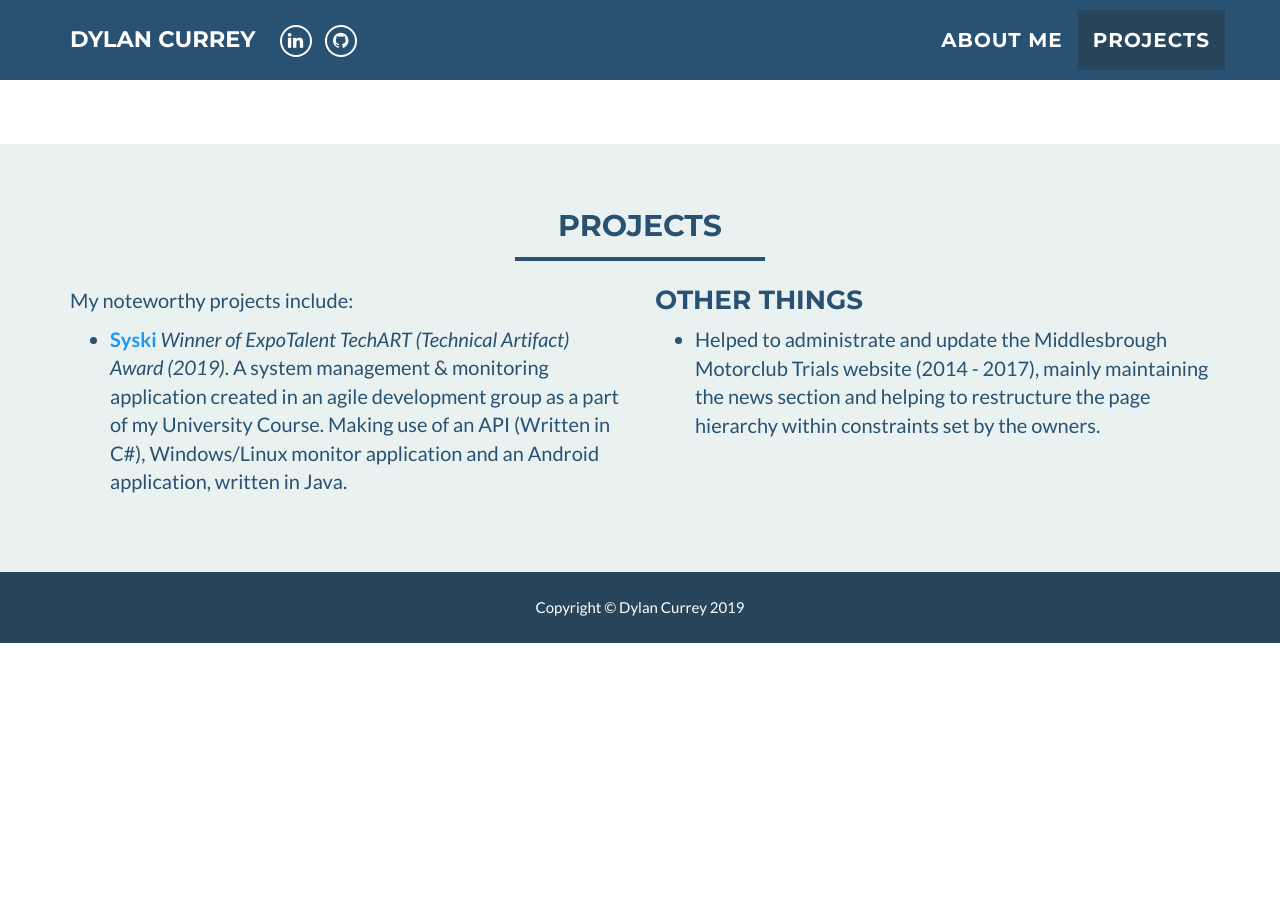
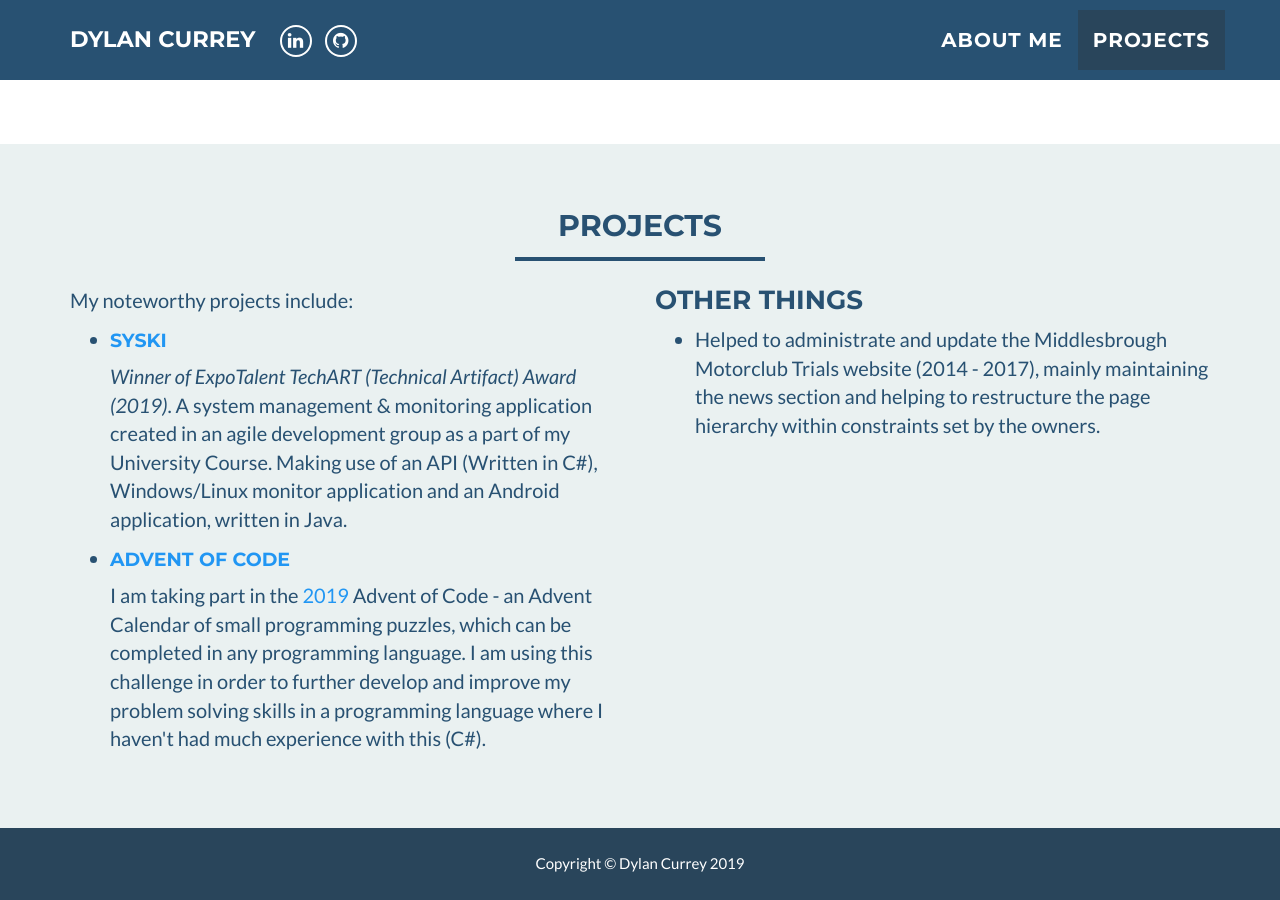
Before and after one commit to dscurrey/dscurrey.github.io, a Jekyll site: the page built from index.html, in a window 1280 px wide and 900 px high, scrolled down 1012 px. Built offline with Jekyll 4.4.1, drawn with Linux system fonts in a browser that asks for light colours; before the commit the page ends 1655 px from its top, so only the background shows below that.

Commit message:
Added Advent Of Code to Projects

```diff
--- a/_includes/projects.html
+++ b/_includes/projects.html
@@ -14,13 +14,25 @@
                 <ul>
                     <li>
                         <a
-                            href="https://github.com/the-kerfi-team/syski_client_android"><b>Syski</b></a>
+                            href="https://github.com/the-kerfi-team/syski_client_android"><h4>Syski</h4></a>
                         <i>Winner of ExpoTalent TechART (Technical Artifact)
                             Award (2019)</i>. A system management & monitoring
                         application created in an agile development group as a
                         part of my University Course. Making use of an API
                         (Written in C#), Windows/Linux monitor application and
                         an Android application, written in Java.
+                    </li>
+                    <li>
+                        <a href="https://github.com/dscurrey/AdventOfCode19"><h4>Advent
+                                Of Code</h4></a>
+                        I am taking part in the <a
+                            href="https://adventofcode.com/2019">2019</a> Advent
+                        of Code - an Advent Calendar of small programming
+                        puzzles, which can be completed in any programming
+                        language. I am using this challenge in order to further
+                        develop and improve my problem solving skills in a
+                        programming language where I haven't had much experience
+                        with this (C#).
                     </li>
                 </ul>
             </div>
```
